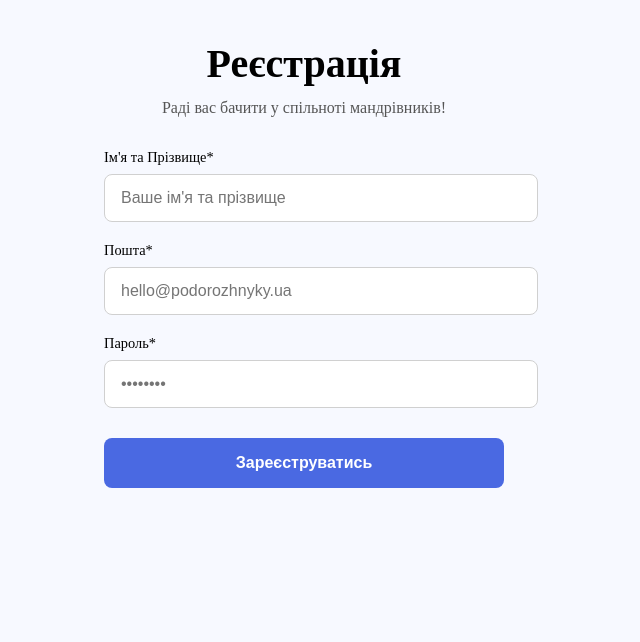
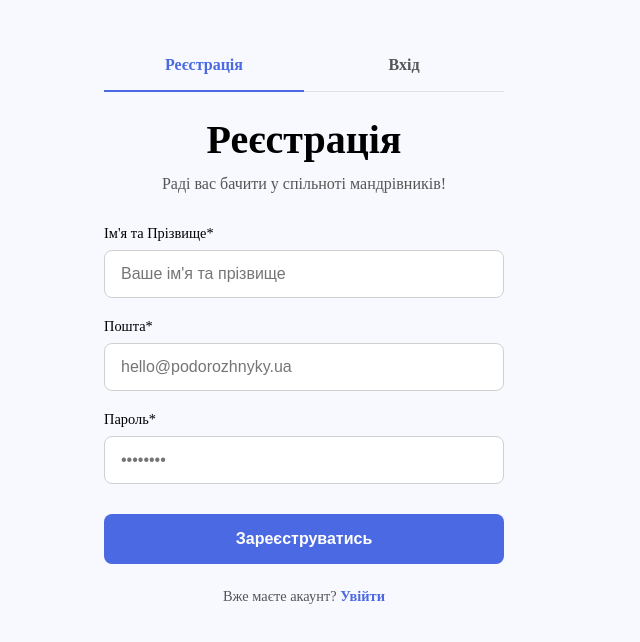
Before and after one commit to Tina137/project-CodeCraft, a Next.js app: page /auth/register in a window 1280 px wide. Shown: the top 642 px of the page, without its empty margins (336-976 px from the left). Built offline with nearby package versions, Linux system fonts and the light colour scheme; no server answers.

Commit message:
added styles to login/registration pages

```diff
--- a/app/auth/login/page.module.css
+++ b/app/auth/login/page.module.css
@@ -1,16 +1,45 @@
-/* app/login/page.module.css */
-
 .mainContent {
-    /* Цей блок розтягнеться і "відштовхне" футер вниз */
     flex-grow: 1;
-
-    /* Центрування форми */
     display: flex;
     flex-direction: column;
     justify-content: center;
     align-items: center;
     padding: 40px 20px;
 }
+
+
+.tabNavigation {
+    display: flex;
+    width: 100%;
+    max-width: 400px;
+    border-bottom: 1px solid #e0e0e0;
+    margin-bottom: 24px;
+}
+
+.tabLink {
+    flex: 1;
+    padding: 16px 20px;
+    font-size: 1rem;
+    font-weight: 600;
+    color: #555;
+    text-decoration: none;
+    cursor: pointer;
+    transition: color 0.2s ease;
+    text-align: center;
+}
+
+.tabLink:hover {
+    color: #000;
+}
+
+
+.tabLink.active {
+    color: #4a69e2;
+    border-bottom: 2px solid #4a69e2;
+    margin-bottom: -1px;
+}
+
+
 
 .loginContainer {
     width: 100%;
@@ -32,7 +61,6 @@
     margin-bottom: 32px;
 }
 
-/* Форма */
 .formGroup {
     text-align: left;
     margin-bottom: 20px;
@@ -51,6 +79,7 @@
     font-size: 1rem;
     border: 1px solid #d0d0d0;
     border-radius: 8px;
+    box-sizing: border-box;
 }
 
 .btnPrimary {
@@ -64,14 +93,13 @@
     border-radius: 8px;
     cursor: pointer;
     transition: background-color 0.2s ease;
-    margin-top: 10px; /* Невеликий відступ перед кнопкою */
+    margin-top: 10px;
 }
 
 .btnPrimary:hover {
     background-color: #3b58c4;
 }
 
-/* Опціонально: для посилання "Немає акаунту?" */
 .formFooter {
     margin-top: 24px;
     font-size: 0.9rem;
@@ -81,8 +109,16 @@
 .formFooter a {
     font-weight: 600;
     color: #4a69e2;
+    text-decoration: none;
 }
 
 .formFooter a:hover {
     text-decoration: underline;
 }
+
+.errorMessage {
+    color: #d93025;
+    font-size: 0.9rem;
+    text-align: left;
+    margin-bottom: 16px;
+}
--- a/app/auth/register/page.module.css
+++ b/app/auth/register/page.module.css
@@ -1,5 +1,3 @@
-/* app/register/page.module.css */
-
 .mainContent {
     flex-grow: 1;
     display: flex;
@@ -9,13 +7,44 @@
     padding: 40px 20px;
 }
 
-.loginContainer {
+.tabNavigation {
+    display: flex;
+    width: 100%;
+    max-width: 400px;
+    border-bottom: 1px solid #e0e0e0;
+    margin-bottom: 24px;
+}
+
+.tabLink {
+    flex: 1;
+    padding: 16px 20px;
+    font-size: 1rem;
+    font-weight: 600;
+    color: #555;
+    text-decoration: none;
+    cursor: pointer;
+    transition: color 0.2s ease;
+    text-align: center;
+}
+
+.tabLink:hover {
+    color: #000;
+}
+
+.tabLink.active {
+    color: #4a69e2;
+    border-bottom: 2px solid #4a69e2;
+    margin-bottom: -1px;
+}
+
+
+.registerContainer {
     width: 100%;
     max-width: 400px;
     text-align: center;
 }
 
-.loginContainer h1 {
+.registerContainer h1 {
     font-size: 2.5rem;
     font-weight: 700;
     margin-top: 0;
@@ -29,7 +58,6 @@
     margin-bottom: 32px;
 }
 
-/* Форма */
 .formGroup {
     text-align: left;
     margin-bottom: 20px;
@@ -48,6 +76,7 @@
     font-size: 1rem;
     border: 1px solid #d0d0d0;
     border-radius: 8px;
+    box-sizing: border-box;
 }
 
 .btnPrimary {
@@ -61,14 +90,13 @@
     border-radius: 8px;
     cursor: pointer;
     transition: background-color 0.2s ease;
-    margin-top: 10px; /* Невеликий відступ перед кнопкою */
+    margin-top: 10px;
 }
 
 .btnPrimary:hover {
     background-color: #3b58c4;
 }
 
-/* Стиль для тексту "Вже маєте акаунт?" */
 .formFooter {
     margin-top: 24px;
     font-size: 0.9rem;
@@ -78,8 +106,16 @@
 .formFooter a {
     font-weight: 600;
     color: #4a69e2;
+    text-decoration: none;
 }
 
 .formFooter a:hover {
     text-decoration: underline;
 }
+
+.errorMessage {
+    color: #d93025;
+    font-size: 0.9rem;
+    text-align: left;
+    margin-bottom: 16px;
+}
--- a/app/auth/register/page.tsx
+++ b/app/auth/register/page.tsx
@@ -1,30 +1,42 @@
 "use client";
 import css from "./page.module.css";
-import {useState} from "react";
-import {register} from "@/lib/api/clientApi";
-import {useRouter} from "next/navigation";
-import {User} from "@/types/user";
-import {ApiError} from  "@/app/api/api";
+import { useState } from "react";
+import { register } from "@/lib/api/clientApi";
+import { useRouter } from "next/navigation";
+import { User } from "@/types/user";
+import { ApiError } from "@/app/api/api";
+import Link from "next/link";
 
 export default function RegisterPage() {
     const router = useRouter();
     const [error, setError] = useState("");
+
     const handleSubmit = async (formData: FormData) => {
-        try{
+        try {
             const formValues = Object.fromEntries(formData) as unknown as User;
             const result = await register(formValues);
-            if(result){
+            if (result) {
                 router.push("/");
-            }else{
+            } else {
                 setError("Registration failed. Please try again.");
             }
-        }catch (err){
+        } catch (err) {
             setError((err as ApiError).response?.data?.error ?? (err as ApiError).message ?? "An unexpected error occurred");
         }
     }
+
     return (
         <main className={css.mainContent}>
-            <div className={css.loginContainer}>
+            <div className={css.tabNavigation}>
+                <Link href="/auth/register" className={`${css.tabLink} ${css.active}`}>
+                    Реєстрація
+                </Link>
+                <Link href="/auth/login" className={css.tabLink}>
+                    Вхід
+                </Link>
+            </div>
+            <div className={css.registerContainer}>
+
                 <h1>Реєстрація</h1>
                 <p className={css.subtitle}>
                     Раді вас бачити у спільноті мандрівників!
@@ -64,10 +76,16 @@ export default function RegisterPage() {
                         />
                     </div>
 
+                    {error && <p className={css.errorMessage}>{error}</p>}
+
                     <button type="submit" className={css.btnPrimary}>
                         Зареєструватись
                     </button>
                 </form>
+
+                <div className={css.formFooter}>
+                    Вже маєте акаунт? <Link href="/login">Увійти</Link>
+                </div>
             </div>
         </main>
     );
--- a/components/AuthProvider/AuthProvider.tsx
+++ b/components/AuthProvider/AuthProvider.tsx
@@ -1,6 +1,6 @@
 "use client";
 
-import { checkSession, getMe } from "@/lib/api/clientApi";
+import { setupSession, getMe } from "@/lib/api/clientApi";
 import { useAuthStore } from "@/lib/store/authStore";
 import { useEffect } from "react";
 
@@ -14,7 +14,7 @@ const AuthProvider = ({ children }: Props) => {
 
   useEffect(() => {
     const fetchSession = async () => {
-      const res = await checkSession();
+      const res = await setupSession();
       if (res) {
         const user = await getMe();
         setAuth(user);
--- a/lib/api/clientApi.ts
+++ b/lib/api/clientApi.ts
@@ -15,7 +15,7 @@ export const login = async (data: User) => {
   return res.data;
 };
 
-export const checkSession = async () => {
+export const setupSession = async () => {
   const { data } = await nextServer.get<CheckSessionResponse>(`/auth/session`);
   return data.success;
 };
```
Also changed, not shown: app/auth/login/page.tsx (+26 -14 lines).
